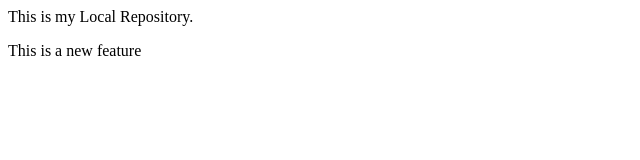
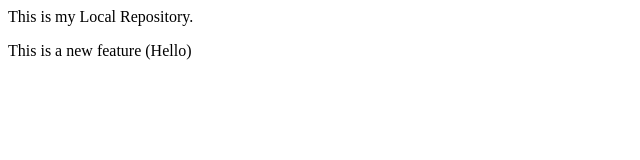
Before and after one commit to poojamarla/localrepo, a plain HTML site: page index.html in a window 1280 px wide. Shown: the full height of the page, 0-640 px from the left. Drawn offline with Linux system fonts and the light colour scheme.

Commit message:
Add Heelo

```diff
--- a/index.html
+++ b/index.html
@@ -1,2 +1,2 @@
 <p>This is my Local Repository.</p>
-<p>This is a new feature</p>
+<p>This is a new feature (Hello)</p>
```
